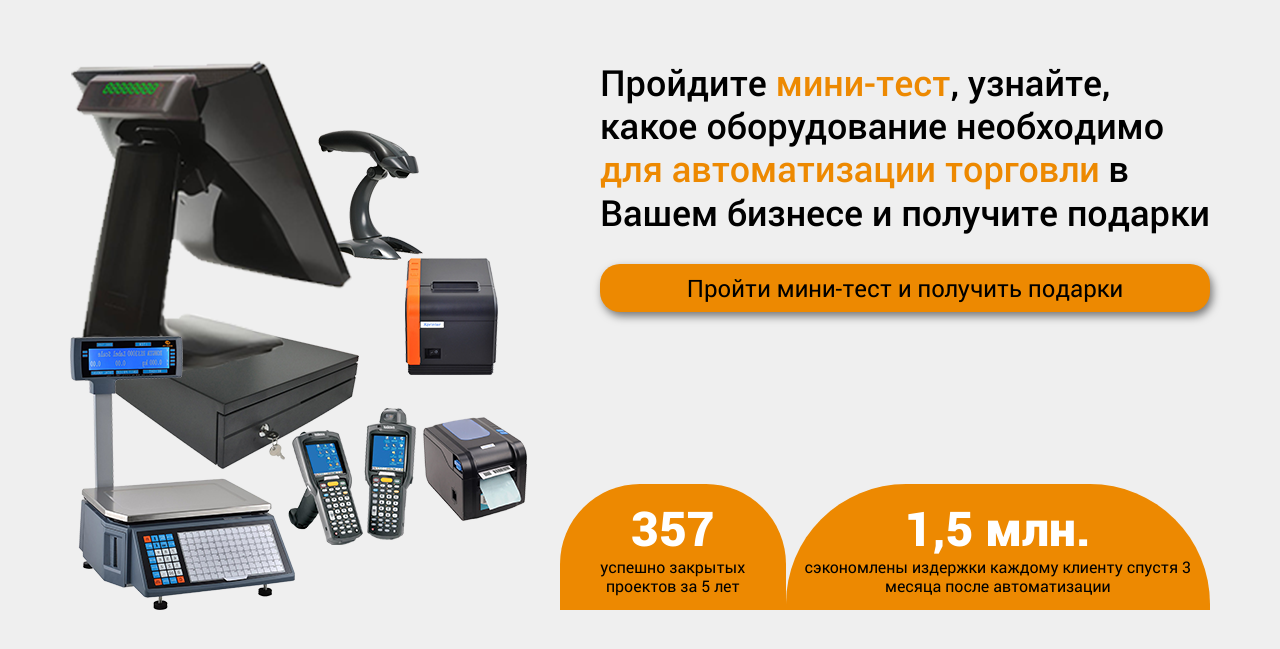
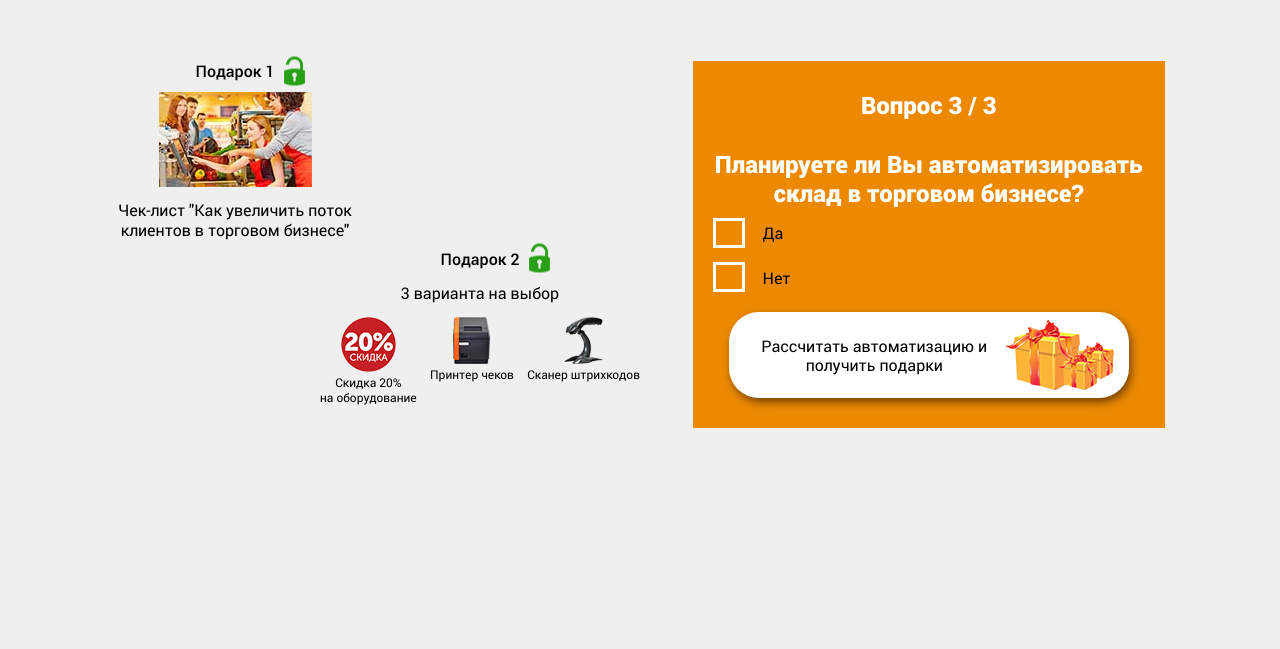
Before and after one commit to Aigerim-serdaliyeva/Quiz, a website: page app/index.html in a window 1280 px wide. Shown: the part 99-748 px from the top of the page. Drawn offline with Linux system fonts and the light colour scheme; files whose address does not match are found by name.

Commit message:
1block 2block

```diff
--- a/app/index.html
+++ b/app/index.html
@@ -61,7 +61,7 @@
 		</header>
 
 
-      <section class="section section-main">
+      <section class="section section-main" id="hide">
          <div class="container">
             <div class="section-main-content">
                <img src="./img/mini-test.png" alt="">
@@ -85,6 +85,74 @@
                         <div class="main-block-text">сэкономлены издержки каждому клиенту
                               спустя 3 месяца  после автоматизации</div>
                      </div>
+                  </div>
+               </div>
+            </div>
+         </div>
+      </section>
+
+      <section class="section section-podarok">
+         <div class="container">
+            <div class="section-podarok-content">
+               <div class="podarok">
+                  <div class="podarok-1">
+                     <div class="podarok-1-title">
+                        Подарок 1
+                     </div>
+                     <img src="./img/gift.jpg" alt="">
+                     <div class="podarok-1-text">
+                        Чек-лист "Как увеличить поток
+                        клиентов в торговом бизнесе"
+                     </div>
+                  </div>
+                  <div class="podarok-2">
+                     <div class="podarok-2-title">
+                        Подарок 2
+                     </div>
+                     <div class="podarok-2-text">
+                        3 варианта на выбор
+                     </div>
+                     <div class="podarok-variant">
+                        <div class="variant">
+                           <img src="./img/skidka.png" alt="">
+                           <div class="variant-title">
+                              Скидка 20% <br>
+                              на оборудование
+                           </div>
+                        </div>
+                        <div class="variant">
+                           <img src="./img/printer-4ek.png" alt="">
+                           <div class="variant-title">
+                              Принтер чеков
+                           </div>
+                        </div>
+                        <div class="variant">
+                           <img src="./img/skaner.png" alt="">
+                           <div class="variant-title">
+                              Сканер штрихкодов
+                           </div>
+                        </div>
+                     </div>
+                  </div>
+               </div>
+               <div class="podarok-vopros">
+                  <div class="podarok-vopros-title">
+                     Вопрос 3 / 3
+                  </div>
+                  <div class="podarok-vopros-text">
+                     Планируете ли Вы автоматизировать
+                     склад в торговом бизнесе?
+                  </div>
+                  <ul>
+                     <li>Да</li>
+                     <li>Нет</li>
+                  </ul>
+                  <div class="polu4it-podarok">
+                     <div class="polu4it-podarok-text">
+                        Рассчитать автоматизацию
+                        и получить подарки
+                     </div>
+                     <img src="./img/gift-1.png" alt="">
                   </div>
                </div>
             </div>
--- a/app/sass/main.scss
+++ b/app/sass/main.scss
@@ -110,6 +110,10 @@ body {
    }
 }
 
+#hide {
+   display: none;
+}
+
 .footer {
     background-color: $accent;
    &-title {
@@ -200,11 +204,12 @@ body {
             border-bottom-right-radius: 0px !important;
 
             &-1 {
-               padding: 15px 20px;
+               padding: 10px 20px;
                border-radius: 80px;
+               margin-right: 30px;
             }
             &-2 {
-               padding: 15px 10px;
+               padding: 10px 20px;
                border-radius: 120px;
             }
             &-title {
@@ -216,6 +221,120 @@ body {
                font-size: 16px;
             }
          }
+      }
+   }
+
+   &-podarok {
+      padding-top: 160px;
+      &-content {
+         display: flex;
+         justify-content: space-between;
+         max-width: 1050px;
+         margin: 0 auto;
+      }
+      .podarok {
+         width: 50%;
+         &-1 {
+            width: 240px;
+            margin-bottom: 10px;
+            &-title {
+               font-weight: 500;
+               margin-bottom: 12px;
+               position: relative;
+               &::after {
+                  position: absolute;
+                  content: "";
+                  width: 21px;
+                  height: 29px;
+                  background-image: url('../img/castle.png');
+                  top: 50%;
+                  right: 50px;
+                  transform: translateY(-50%);
+               }
+            }
+            img {
+               margin-bottom: 10px;
+            }
+         }
+         &-2 {
+            max-width: 320px;
+            margin: 0 0 0 auto;
+            &-title {
+               font-weight: 500;
+               margin-bottom: 15px;
+               position: relative;
+               &::after {
+                  position: absolute;
+                  content: "";
+                  width: 21px;
+                  height: 29px;
+                  background-image: url('../img/castle.png');
+                  top: 50%;
+                  right: 90px;
+                  transform: translateY(-50%);
+               }
+            }
+            &-text {
+               margin-bottom: 15px;
+            }
+            .podarok-variant {
+               display: flex;
+               justify-content: space-between;
+            }
+            .variant {
+               &-title {
+                  font-size: 12px;
+               }
+            }
+         }
+      }
+      .podarok-vopros {
+         width: 45%;
+         background-color: $accent;
+         padding: 30px 20px;
+         &-title {
+            font-size: 24px;
+            font-weight: 900;
+            color: #fff;
+            margin-bottom: 30px;
+         }
+         &-text {
+            font-size: 24px;
+            font-weight: 900;
+            color: #fff;
+         }
+         ul {
+            padding: 0;
+         }
+         li {
+            list-style: none;
+            text-align: left;
+            position: relative;
+            padding-left: 50px;
+            margin-bottom: 25px;
+            &::before {
+               position: absolute;
+               content: "";
+               width: 26px;
+               height: 24px;
+               left: 0;
+               top: 50%;
+               transform: translateY(-50%);
+               border: 3px solid #fff;
+            }
+         }
+      }
+      .polu4it-podarok {
+         width: 400px;
+         height: 86px;
+         background-color: #fff;
+         display: flex;
+         justify-content: space-between;
+         align-items: center;
+         margin: 0 auto;
+         padding: 15px;
+         border-radius: 30px;
+         box-shadow: 2.5px 4.33px 9px 0px rgba(0, 0, 0, 0.5);
       }
    }
 
```
Also changed, not shown: app/css/main.min.css, app/img/rectangle.png (added).
